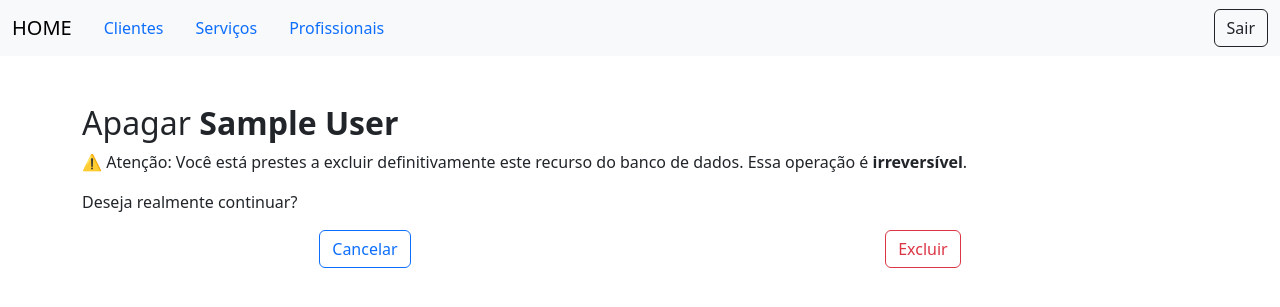
After one commit to alantnk/m2a-app, a Django app: template templates/record/customer/delete.html in a window 1280 px wide. The commit adds this page. Shown: the top 307 px of the page. Run offline with Django 5.2, Linux system fonts and the light colour scheme; the template is opened without the code that fills it: values that come from a table or form of the project are taken from there, others are empty; tables that the repository leaves empty hold one stand-in row (values such as "Sample post"); parts of the project's set-up code (start-up, migrations or seed data) failed here and were passed over; some libraries are stand-ins or nearby versions.

Commit message:
feat(record): delete customer

```diff
--- /dev/null
+++ b/templates/record/customer/delete.html
@@ -0,0 +1,23 @@
+{% extends "shared/_base.html" %}
+{% load bootstrap5 %}
+{% block title %}Lista Clientes{% endblock title %}
+{% bootstrap_messages %}
+
+{% block content %}
+
+<h2>Apagar <strong>{{ customer.name }}</strong></h2>
+
+<div>
+    <p>⚠️ Atenção: Você está prestes a excluir definitivamente este recurso do banco de dados. Essa operação é <strong>irreversível</strong>.</p>
+    <p>Deseja realmente continuar?</p>
+
+    <div class="d-flex justify-content-around align-items-center">
+        <a href="{% url 'record:index_customer' %}" class="btn btn-outline-primary">Cancelar</a>
+        <form method="post">
+            {% csrf_token %}
+            <button type="submit" class="btn btn-outline-danger">Excluir</button>
+        </form>
+    </div>
+</div>
+
+{% endblock content %}
--- a/templates/record/customer/index.html
+++ b/templates/record/customer/index.html
@@ -9,6 +9,6 @@
     {% include "shared/search-form.html" with action=search_url %}
     {% include "shared/ordering-buttons.html" %}
 </div>
-{% include "shared/table.html" with object_list=page_obj.object_list edit_url="record:update_customer" %}
+{% include "shared/table.html" with object_list=page_obj.object_list edit_url="record:update_customer" delete_url="record:delete_customer" %}
 {% include "shared/pagination.html" %}
 {% endblock content %}
--- a/templates/record/customer/search.html
+++ b/templates/record/customer/search.html
@@ -8,7 +8,7 @@
     {% include "shared/search-form.html" with action=search_url %}
     <p>Mostrando resultados de <strong>{{ search_query }}</strong></p>
 </div>
-{% include "shared/table.html" with object_list=page_obj.object_list edit_url="record:update_customer" %}
+{% include "shared/table.html" with object_list=page_obj.object_list edit_url="record:update_customer" delete_url="record:delete_customer" %}
 {% include "shared/pagination.html" %}
 
 {% endblock content %}
--- a/templates/shared/_base.html
+++ b/templates/shared/_base.html
@@ -21,6 +21,6 @@
 
     <body>
         {% include "shared/navbar.html" %}
-        <div class="container">{% block content %} {% endblock content %}</div>
+        <div class="container mt-5">{% block content %} {% endblock content %}</div>
     </body>
 </html>
--- a/templates/shared/navbar.html
+++ b/templates/shared/navbar.html
@@ -16,7 +16,7 @@
           <a class="nav-link" href="#">Profissionais</a>
         </li>
       </ul>
-      <a href="{% url 'system:logout' %}" class="btn btn-outline-primary">Sair</a>
+      <a href="{% url 'system:logout' %}" class="btn btn-outline-dark">Sair</a>
 
     </div>
   </div>
--- a/templates/shared/table.html
+++ b/templates/shared/table.html
@@ -21,7 +21,9 @@
                 <a href="{% url edit_url object.id %}">
                     <i class="fa-solid fa-pen-to-square"></i>
                 </a>
-                <i class="fa-solid fa-trash-can"></i>
+                <a href="{% url delete_url object.id %}">
+                    <i class="fa-solid fa-trash-can"></i>
+                </a>
             </div>
         </td>
     </tr>
```
Also changed, not shown: record/views/customer_views.py (+12 -1 lines).
